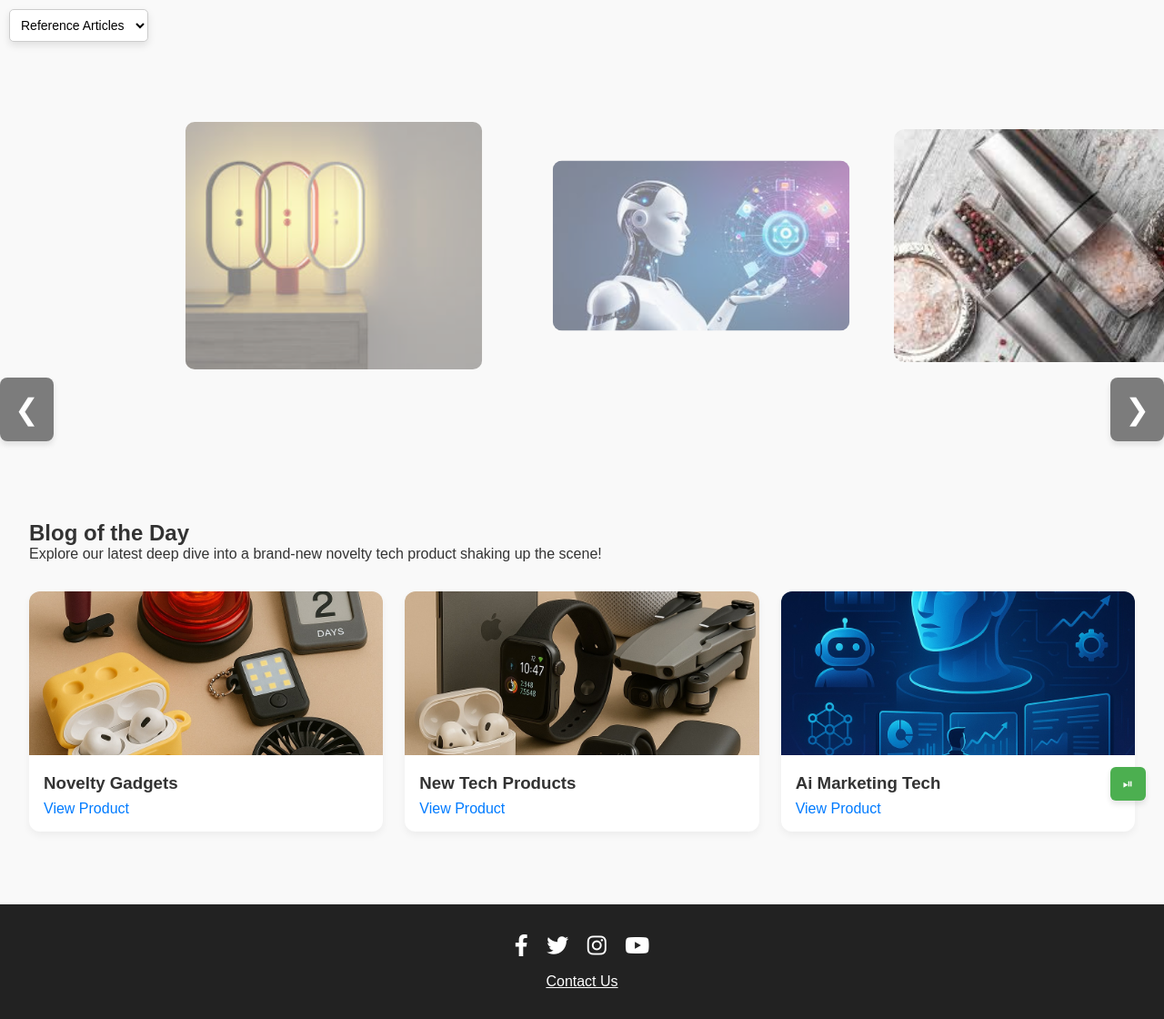
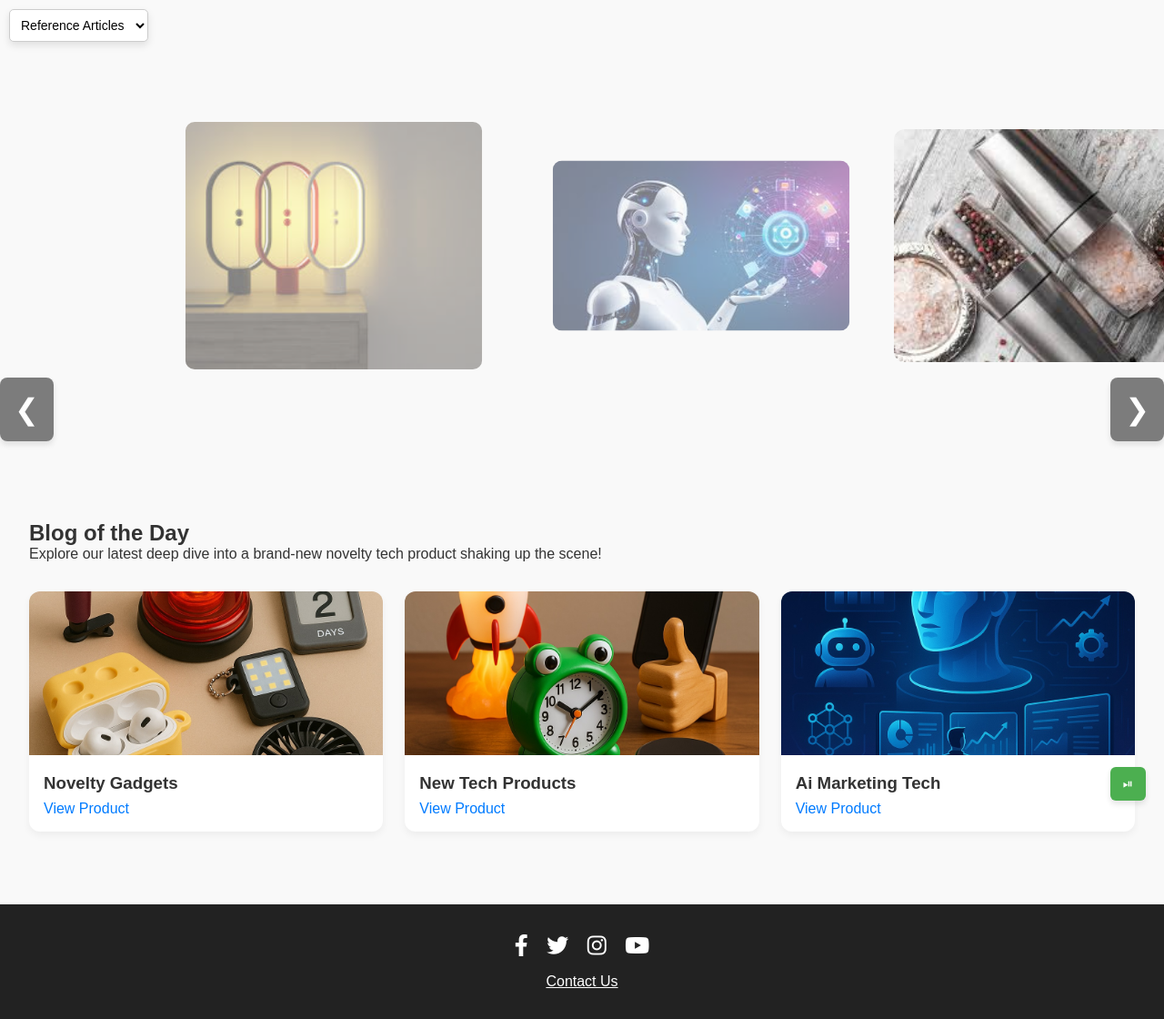
Before and after one commit to ConnorBridges/novelty-affiliate-site., a Jekyll site: the page built from index.markdown, in a window 1280 px wide. Shown: the whole page at 91% size. Built offline with Jekyll 4.4.1, drawn with Linux system fonts in a browser that asks for light colours; a style sheet for code colours, icons or effects is not loaded.

Commit message:
Trigger rebuild

```diff
--- a/_layouts/home6.4.html
+++ b/_layouts/home6.4.html
@@ -54,7 +54,7 @@
         </div>
       </div>
       <div class="product-card">
-        <img src="{{ '/assets/images/novelty_tech_products_gpt.jpg' | relative_url }}" alt="Product 2" />
+        <img src="{{ '/assets/images/impulse_novelt_gpt.jpg' | relative_url }}" alt="Product 2" />
         <div class="content">
           <h3>New Tech Products</h3>
           <a href="/blog/cat-investor/" target="_blank" rel="noopener">View Product</a>
```
Also changed, not shown: assets/images/impulse_novelt_gpt.jpg (added).
